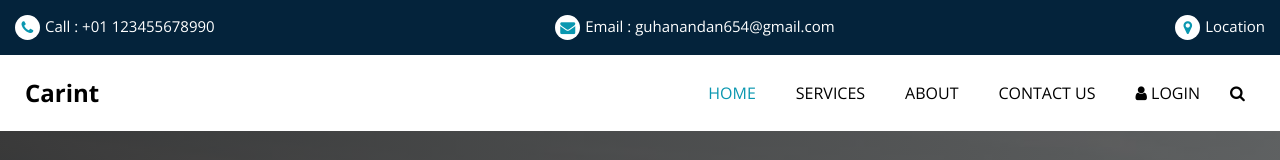
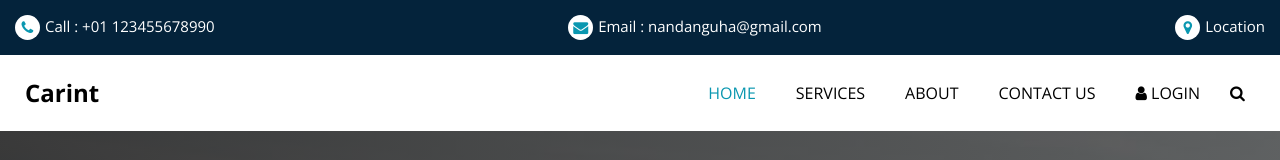
Before and after one commit to Guhanandan/terraform-jenkins-poc, a plain HTML site: page index.html in a window 1280 px wide. Shown: the top 160 px of the page. Drawn offline with nearby package versions, Linux system fonts and the light colour scheme; some packages are replaced by stand-ins of ours.

Commit message:
changed the mail id

```diff
--- a/index.html
+++ b/index.html
@@ -52,7 +52,7 @@
             <a href="">
               <i class="fa fa-envelope" aria-hidden="true"></i>
               <span>
-                Email : guhanandan654@gmail.com
+                Email : nandanguha@gmail.com
               </span>
             </a>
             <a href="">
```
